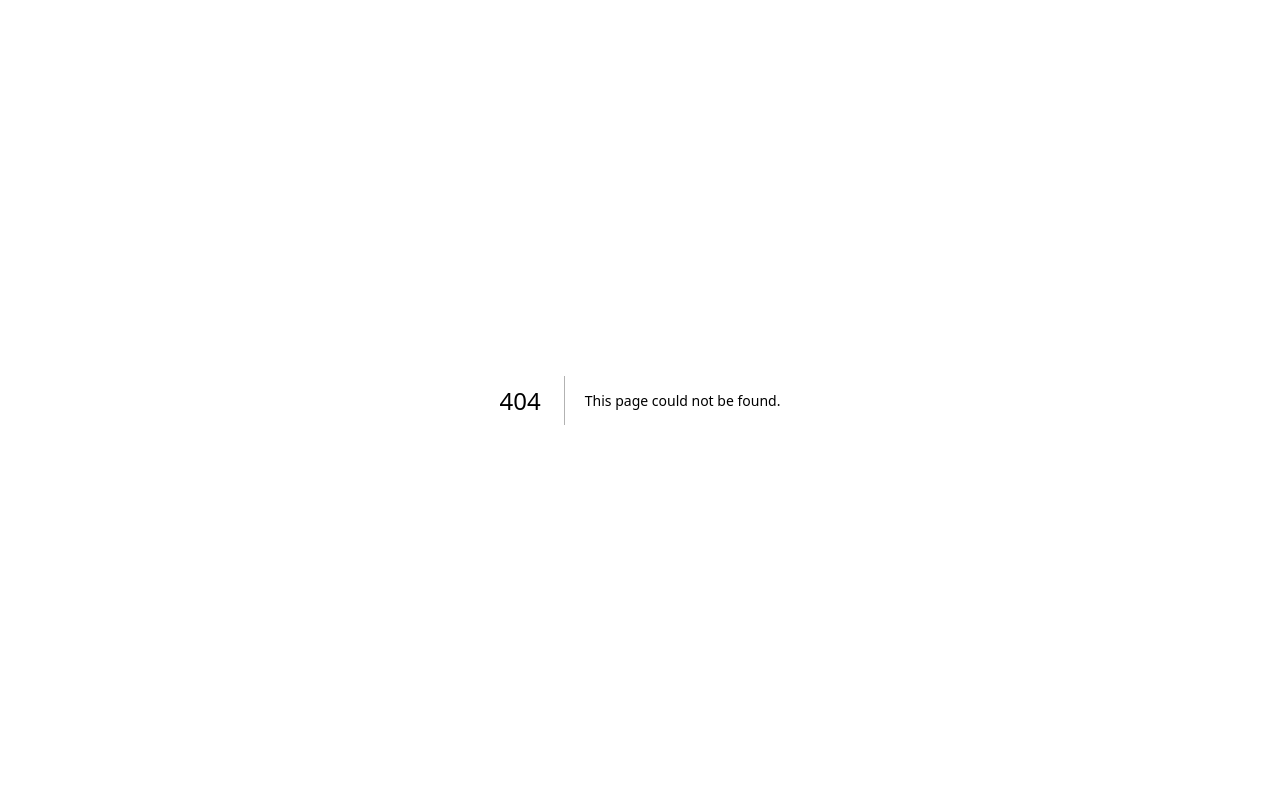
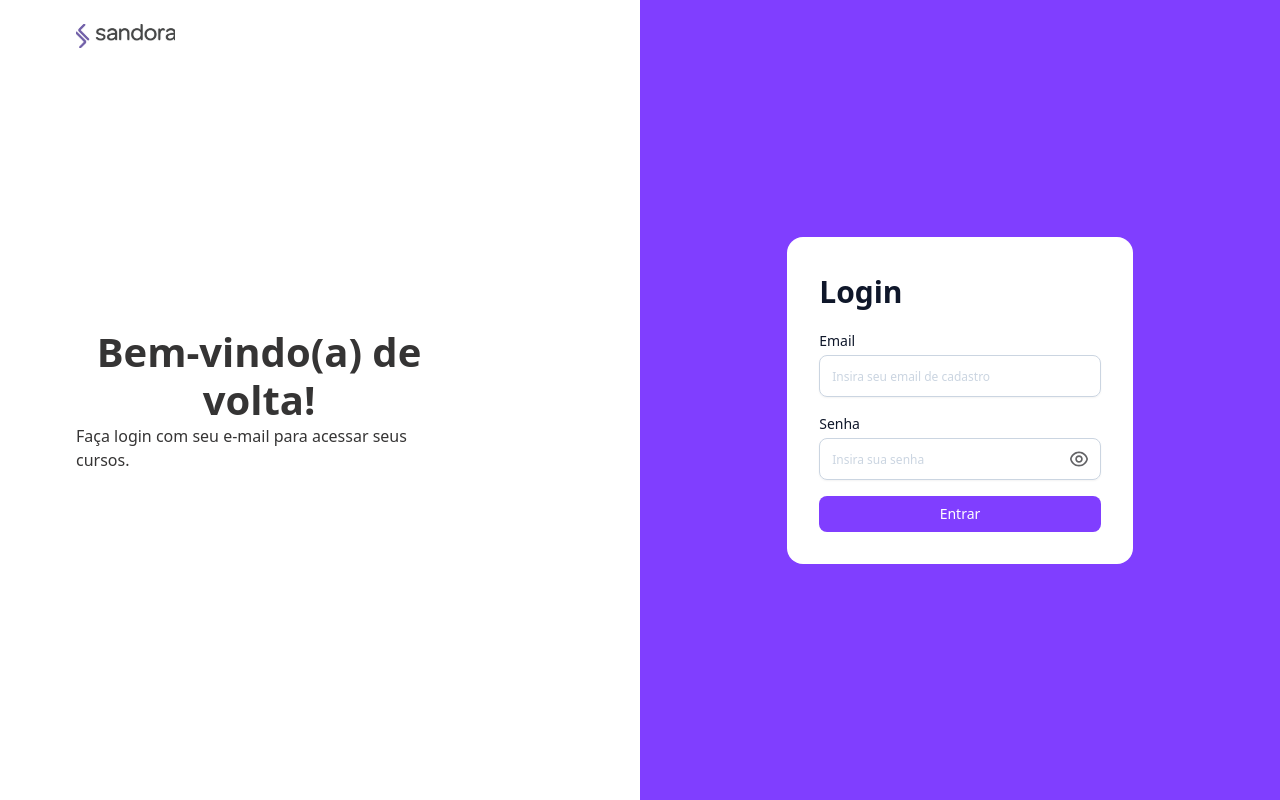
Before and after one commit to MarcosPauloo/sandora-challenge, a Next.js app: page /register in a window 1280 px wide. Before the commit this address had no page. Built offline with nearby package versions, Linux system fonts and the light colour scheme.

Commit message:
feat: adding register page and

```diff
--- /dev/null
+++ b/app/register/page.tsx
@@ -0,0 +1,13 @@
+
+import { AuthLayout } from "@/components/index";
+
+import { TextRegister, FormRegister } from "@/components/index";
+
+export default function Register() {
+  return (
+    <AuthLayout
+      leftContent={<TextRegister />}
+      rightContent={<FormRegister />}
+    />
+  );
+}
```
